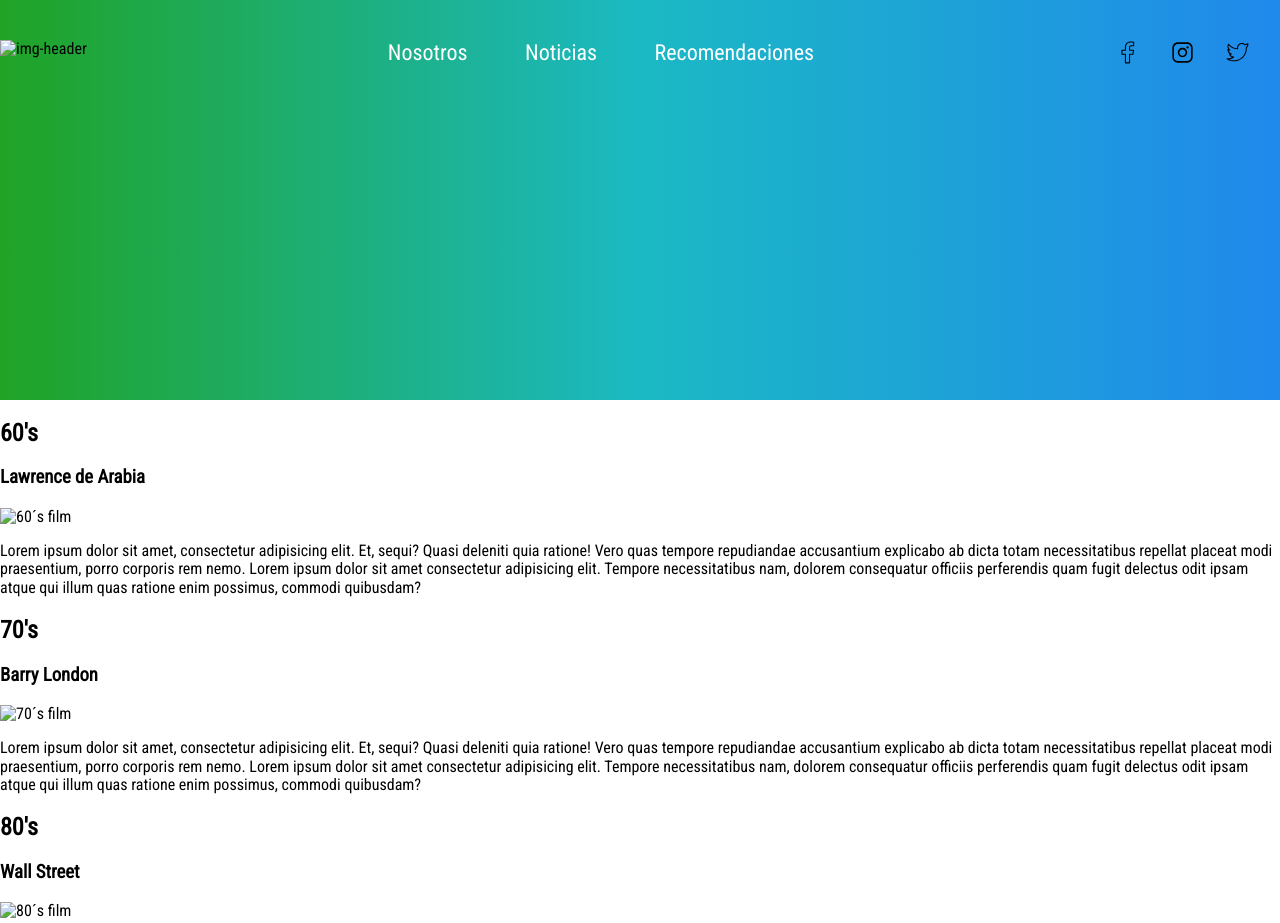
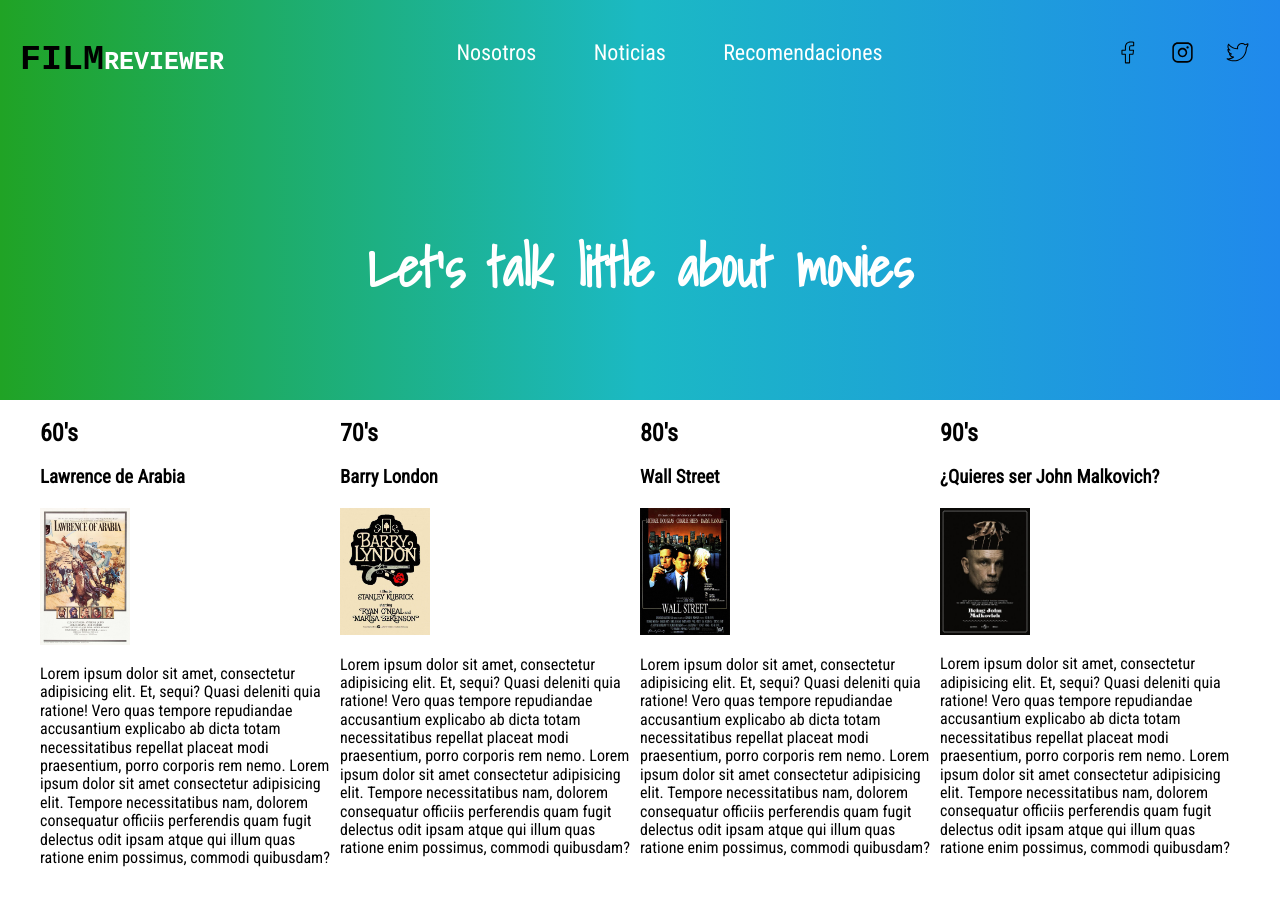
Before and after one commit to JorgeMeza93/FilmReviewer, a website: page index.html in a window 1280 px wide. Shown: the top 923 px of the page. After the commit the page ends 883 px from the top, so only its background shows below. Drawn offline with Linux system fonts and the light colour scheme; a web font is replaced by a local one.

Commit message:
Destacada

```diff
--- a/index.html
+++ b/index.html
@@ -10,6 +10,9 @@
     <link rel="preconnect" href="https://fonts.googleapis.com">
     <link rel="preconnect" href="https://fonts.gstatic.com" crossorigin>
     <link href="https://fonts.googleapis.com/css2?family=Shadows+Into+Light&display=swap" rel="stylesheet">
+    <link rel="preconnect" href="https://fonts.googleapis.com">
+    <link rel="preconnect" href="https://fonts.gstatic.com" crossorigin>
+    <link href="https://fonts.googleapis.com/css2?family=Spline+Sans+Mono:wght@400;700&display=swap" rel="stylesheet">
     <link rel="stylesheet" href="build/css/app.css">
     <title>Film Data Base</title>
 </head>
@@ -17,7 +20,7 @@
     <header class="header">
         <div class="header__barra">
             <div class="header__logo">
-                <img class="header__logo__img" alt="img-header">
+                <h3 class="header__logotipo">Film<span>Reviewer</span></h3>
             </div>
             <nav class="enlaces">
                 <a class="enlaces__enlace" href="#">Nosotros</a>
@@ -35,12 +38,12 @@
         </div>
     </header>
     <section class="destacados">
-        <div class="destacados container">
+        <div class="destacados__grid container">
             <div class="destacados__decada">
                 <h2>60's</h2>
                 <div class="destacado">
                     <h3 class="destacado__titulo">Lawrence de Arabia</h3>
-                    <img class="destacado__img" alt="60´s film"/>
+                    <img src="img/lawrence.jpeg" class="destacado__img" alt="60´s film"/>
                     <p class="destacado__descripcion">
                         Lorem ipsum dolor sit amet, consectetur adipisicing elit. Et, sequi? Quasi deleniti quia ratione! Vero quas tempore repudiandae accusantium explicabo ab dicta totam necessitatibus repellat placeat modi praesentium, porro corporis rem nemo.
                         Lorem ipsum dolor sit amet consectetur adipisicing elit. Tempore necessitatibus nam, dolorem consequatur officiis perferendis quam fugit delectus odit ipsam atque qui illum quas ratione enim possimus, commodi quibusdam?
@@ -51,7 +54,7 @@
                 <h2>70's</h2>
                 <div class="destacado">
                     <h3 class="destacado__titulo">Barry London</h3>
-                    <img class="destacado__img" alt="70´s film"/>
+                    <img src="img/barry-lyndon.jpeg" class="destacado__img" alt="70´s film"/>
                     <p class="destacado__descripcion">
                         Lorem ipsum dolor sit amet, consectetur adipisicing elit. Et, sequi? Quasi deleniti quia ratione! Vero quas tempore repudiandae accusantium explicabo ab dicta totam necessitatibus repellat placeat modi praesentium, porro corporis rem nemo.
                         Lorem ipsum dolor sit amet consectetur adipisicing elit. Tempore necessitatibus nam, dolorem consequatur officiis perferendis quam fugit delectus odit ipsam atque qui illum quas ratione enim possimus, commodi quibusdam?
@@ -62,7 +65,7 @@
                 <h2>80's</h2>
                 <div class="destacado">
                     <h3 class="destacado__titulo">Wall Street</h3>
-                    <img class="destacado__img" alt="80´s film"/>
+                    <img src="img/wall-street.jpeg" class="destacado__img" alt="80´s film"/>
                     <p class="destacado__descripcion">
                         Lorem ipsum dolor sit amet, consectetur adipisicing elit. Et, sequi? Quasi deleniti quia ratione! Vero quas tempore repudiandae accusantium explicabo ab dicta totam necessitatibus repellat placeat modi praesentium, porro corporis rem nemo.
                         Lorem ipsum dolor sit amet consectetur adipisicing elit. Tempore necessitatibus nam, dolorem consequatur officiis perferendis quam fugit delectus odit ipsam atque qui illum quas ratione enim possimus, commodi quibusdam?
@@ -73,7 +76,7 @@
                 <h2>90's</h2>
                 <div class="destacado">
                     <h3 class="destacado__titulo">¿Quieres ser John Malkovich?</h3>
-                    <img class="destacado__img" alt="90´s film" />
+                    <img src="img/being-john-malkovich.jpeg" class="destacado__img" alt="90´s film" />
                     <p class="destacado__descripcion">
                         Lorem ipsum dolor sit amet, consectetur adipisicing elit. Et, sequi? Quasi deleniti quia ratione! Vero quas tempore repudiandae accusantium explicabo ab dicta totam necessitatibus repellat placeat modi praesentium, porro corporis rem nemo.
                         Lorem ipsum dolor sit amet consectetur adipisicing elit. Tempore necessitatibus nam, dolorem consequatur officiis perferendis quam fugit delectus odit ipsam atque qui illum quas ratione enim possimus, commodi quibusdam?
--- a/src/scss/base/_globales.scss
+++ b/src/scss/base/_globales.scss
@@ -14,7 +14,7 @@ body{
 a{
     text-decoration: none;
 }
-.contenedor{
+.container{
     width: 95%;
     max-width: 120rem;
     margin: 0 auto;
--- a/src/scss/base/_variables.scss
+++ b/src/scss/base/_variables.scss
@@ -10,3 +10,4 @@ $gris: #cccccc;
 //fuentes
 $fuentePrincipal: 'Roboto Condensed', sans-serif;
 $fuenteHeader: 'Shadows Into Light';
+$fuenteLogo: 'Spline Sans Mono', monospace;
--- /dev/null
+++ b/src/scss/layout/_destacados.scss
@@ -0,0 +1,19 @@
+@use "../base/mixins";
+@use "../base/variables";
+
+.destacados{
+    &__grid{
+        @include mixins.laptop{
+            display: grid;
+            grid-template-columns: repeat(4, 1fr);
+        }
+    }
+}
+
+.destacado{
+    &__img{
+        width: 30%;
+        margin: 0 auto;
+    }
+
+}
--- a/src/scss/layout/_header.scss
+++ b/src/scss/layout/_header.scss
@@ -8,6 +8,7 @@
     height: 100vh;
     @include mixins.laptop{
         height: 50vh;
+        justify-content: space-between;
     }
     &__barra{
         display: none;
@@ -18,14 +19,24 @@
             justify-content: space-between;
         }
     }
+    &__contenido{
+        height: 25vh;
+    }
     &__heading{
         font-family: variables.$fuenteHeader;
         color: variables.$blanco;
         font-size: 5.4rem;
         text-align: center;
     }
-    &__contenido{
-
+    &__logotipo{
+        font-family: variables.$fuenteLogo;
+        text-transform: uppercase;
+        font-size: 3.5rem;
+        margin: 0 0 0 2rem;
+        span{
+            color: variables.$blanco;
+            font-size: 2.5rem;
+        }
     }
 }
 
--- a/src/scss/layout/index.scss
+++ b/src/scss/layout/index.scss
@@ -1 +1,2 @@
 @forward "header";
+@forward "destacados";
```
Also changed, not shown: build/css/app.css, img/barry-lyndon.jpeg (added), img/being-john-malkovich.jpeg (added), img/lawrence.jpeg (added), img/wall-street.jpeg (added).
